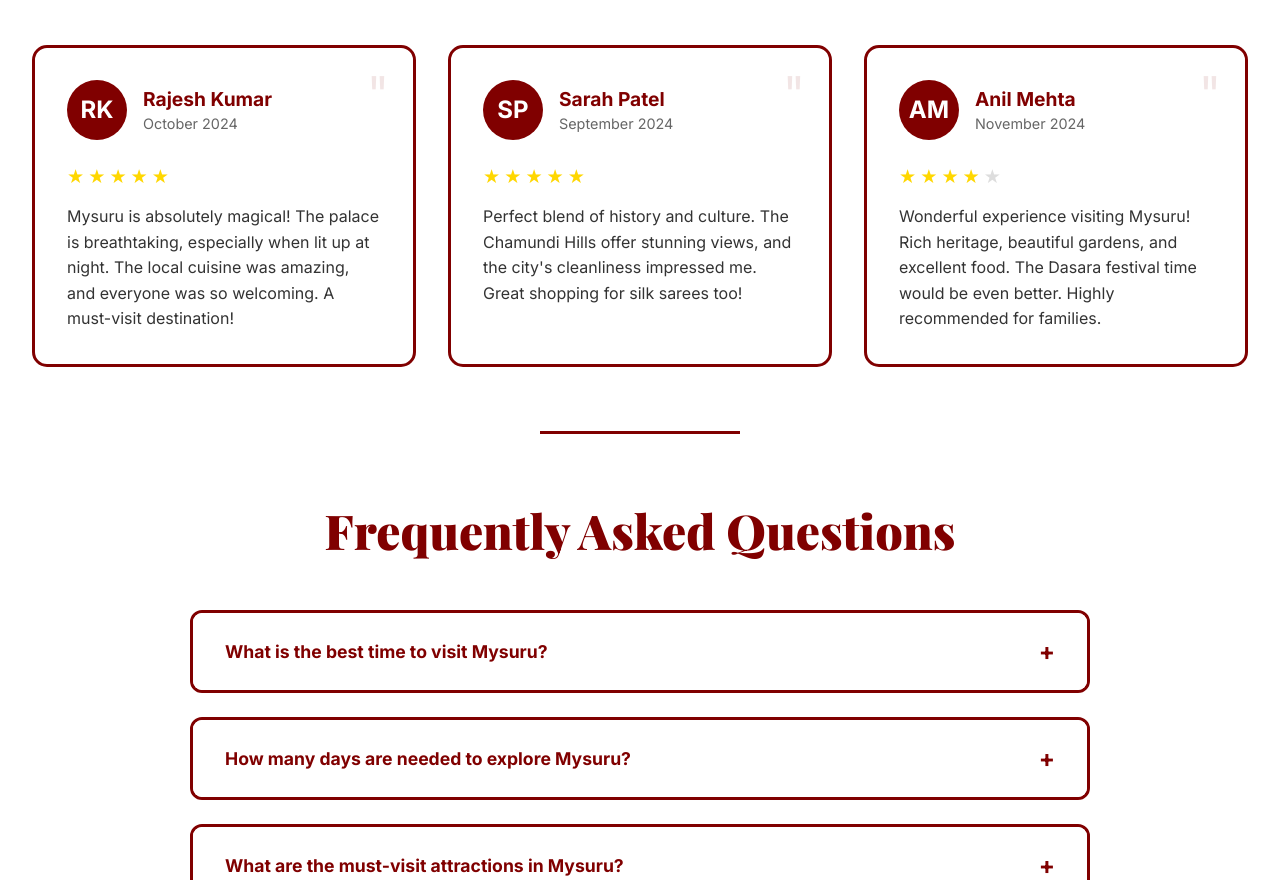
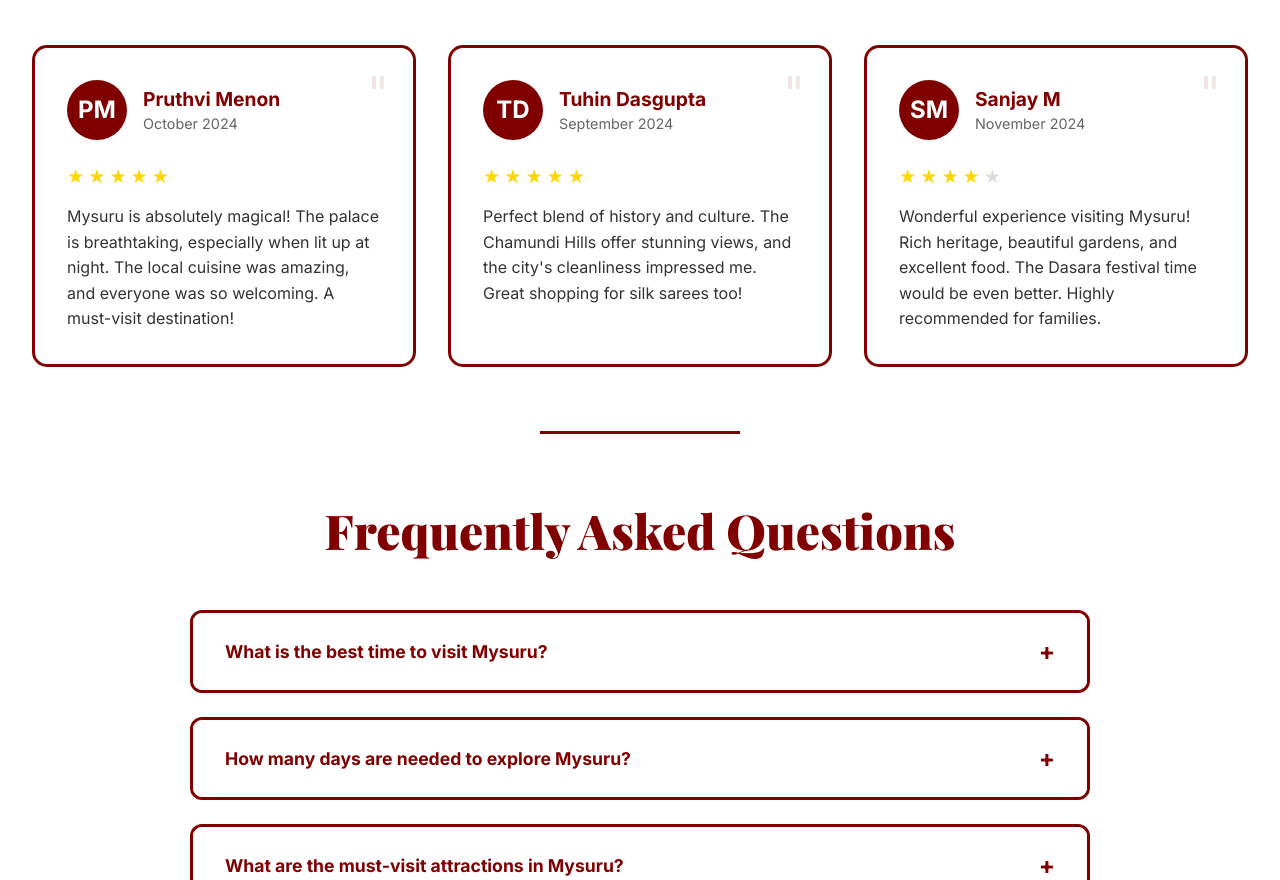
Before and after one commit to TerminalTimmy/MyMysore2, a plain HTML site: page index.html in a window 1280 px wide. Shown: the part 2388-3268 px from the top of the page. Drawn offline with nearby package versions, Linux system fonts and the light colour scheme; no server answers.

Commit message:
changed names on sample reviews

```diff
--- a/index.html
+++ b/index.html
@@ -170,9 +170,9 @@
             <div class="review-card">
                 <span class="quote-icon">"</span>
                 <div class="review-header">
-                    <div class="reviewer-avatar">RK</div>
+                    <div class="reviewer-avatar">PM</div>
                     <div class="reviewer-info">
-                        <div class="reviewer-name">Rajesh Kumar</div>
+                        <div class="reviewer-name">Pruthvi Menon</div>
                         <div class="review-date">October 2024</div>
                     </div>
                 </div>
@@ -191,9 +191,9 @@
             <div class="review-card">
                 <span class="quote-icon">"</span>
                 <div class="review-header">
-                    <div class="reviewer-avatar">SP</div>
+                    <div class="reviewer-avatar">TD</div>
                     <div class="reviewer-info">
-                        <div class="reviewer-name">Sarah Patel</div>
+                        <div class="reviewer-name">Tuhin Dasgupta</div>
                         <div class="review-date">September 2024</div>
                     </div>
                 </div>
@@ -212,9 +212,9 @@
             <div class="review-card">
                 <span class="quote-icon">"</span>
                 <div class="review-header">
-                    <div class="reviewer-avatar">AM</div>
+                    <div class="reviewer-avatar">SM</div>
                     <div class="reviewer-info">
-                        <div class="reviewer-name">Anil Mehta</div>
+                        <div class="reviewer-name">Sanjay M</div>
                         <div class="review-date">November 2024</div>
                     </div>
                 </div>
```
